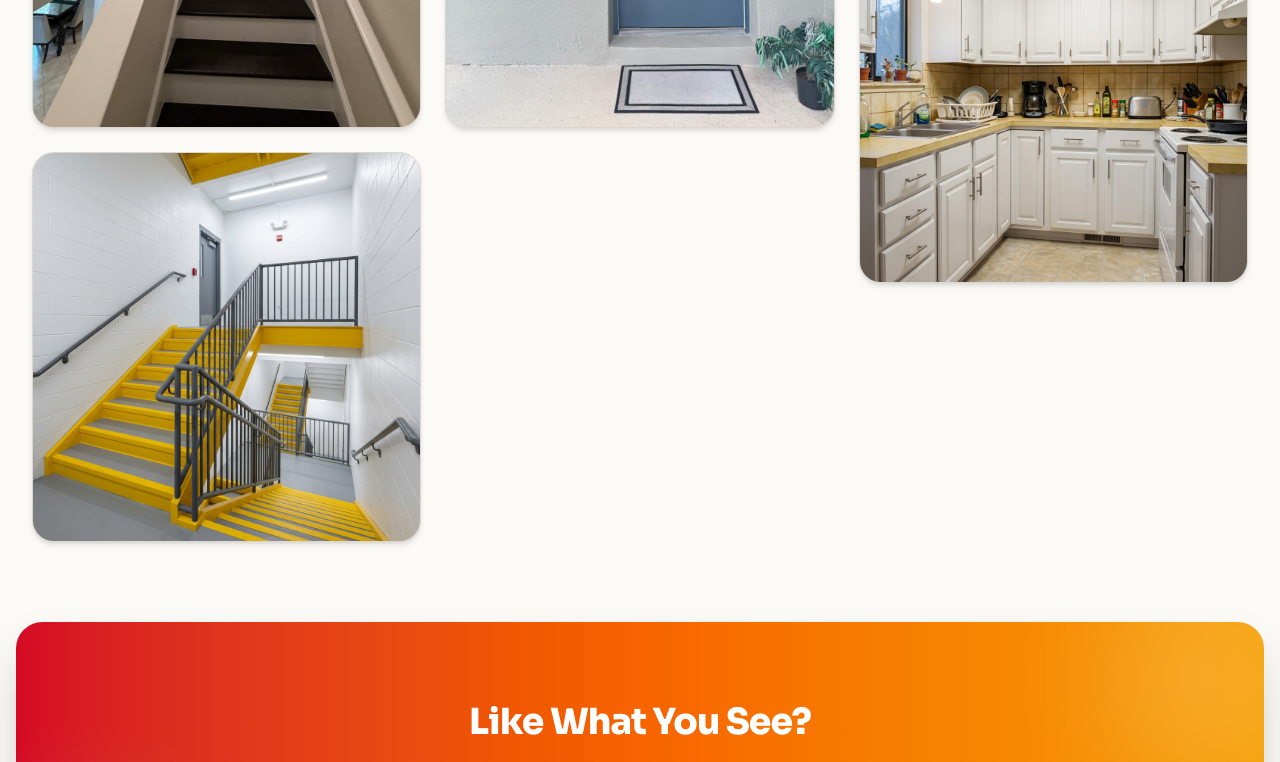
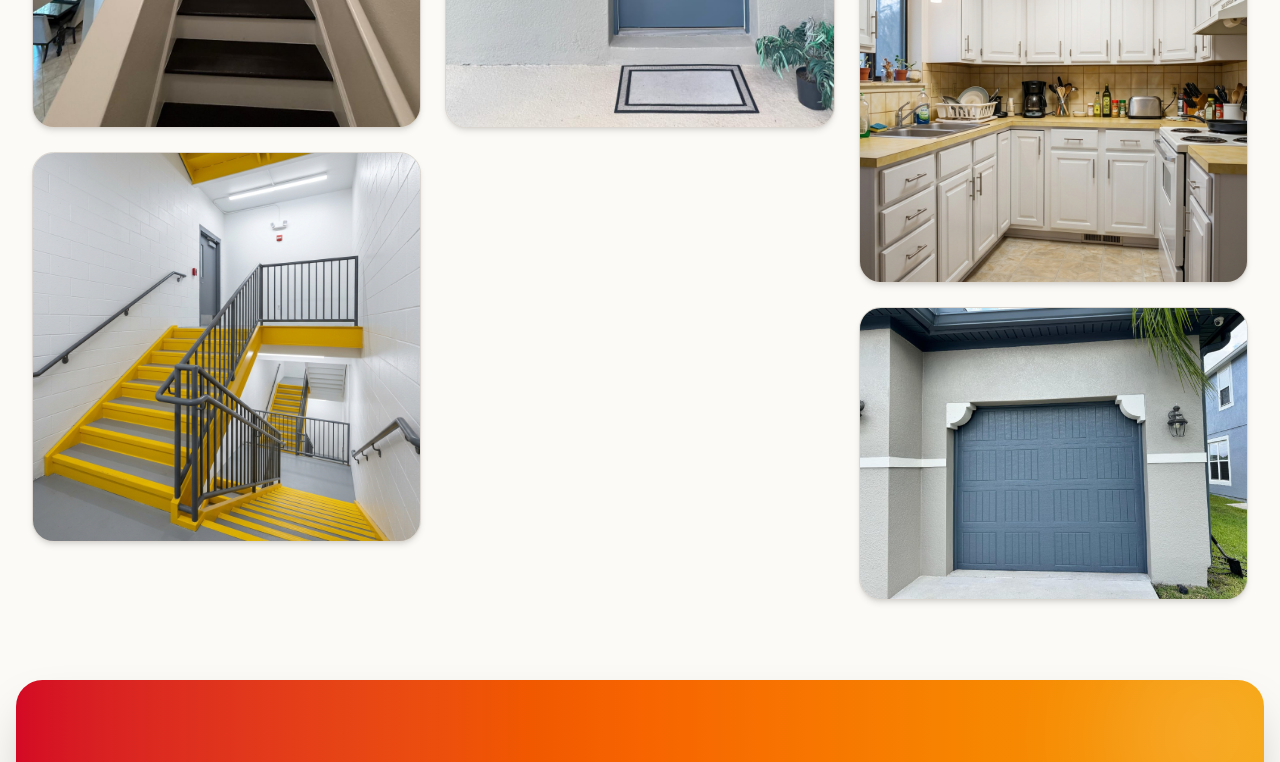
Before and after one commit to ReactionLabs/jta-advance-painting, a Next.js app: page /gallery in a window 1280 px wide. Shown: the part 2065-2827 px from the top of the page. Built offline with nearby package versions, Linux system fonts and the light colour scheme.

Commit message:
Update page.tsx

```diff
--- a/app/gallery/page.tsx
+++ b/app/gallery/page.tsx
@@ -90,9 +90,9 @@ const galleryImages: GalleryImage[] = [
   {
     id: 7,
     src: '/project-images/jta_work_7.jpg',
-    alt: 'Residential interior - living space transformation',
-    category: 'residential',
-    title: 'Residential Interior',
+    alt: 'Interior painting - living space transformation',
+    category: 'interior',
+    title: 'Living Space Update',
     width: 800,
     height: 600,
   },
@@ -126,9 +126,18 @@ const galleryImages: GalleryImage[] = [
   {
     id: 11,
     src: '/project-images/cabinets_after.png',
-    alt: 'Cabinet painting - professional sprayed kitchen cabinets',
-    category: 'residential',
+    alt: 'Interior cabinet painting - professional sprayed kitchen cabinets',
+    category: 'interior',
     title: 'Kitchen Cabinet Refinishing',
+    width: 800,
+    height: 600,
+  },
+  {
+    id: 12,
+    src: '/project-images/jta_work_4.jpg',
+    alt: 'Exterior painting project - home exterior transformation',
+    category: 'exterior',
+    title: 'Exterior Home Transformation',
     width: 800,
     height: 600,
   },
```
